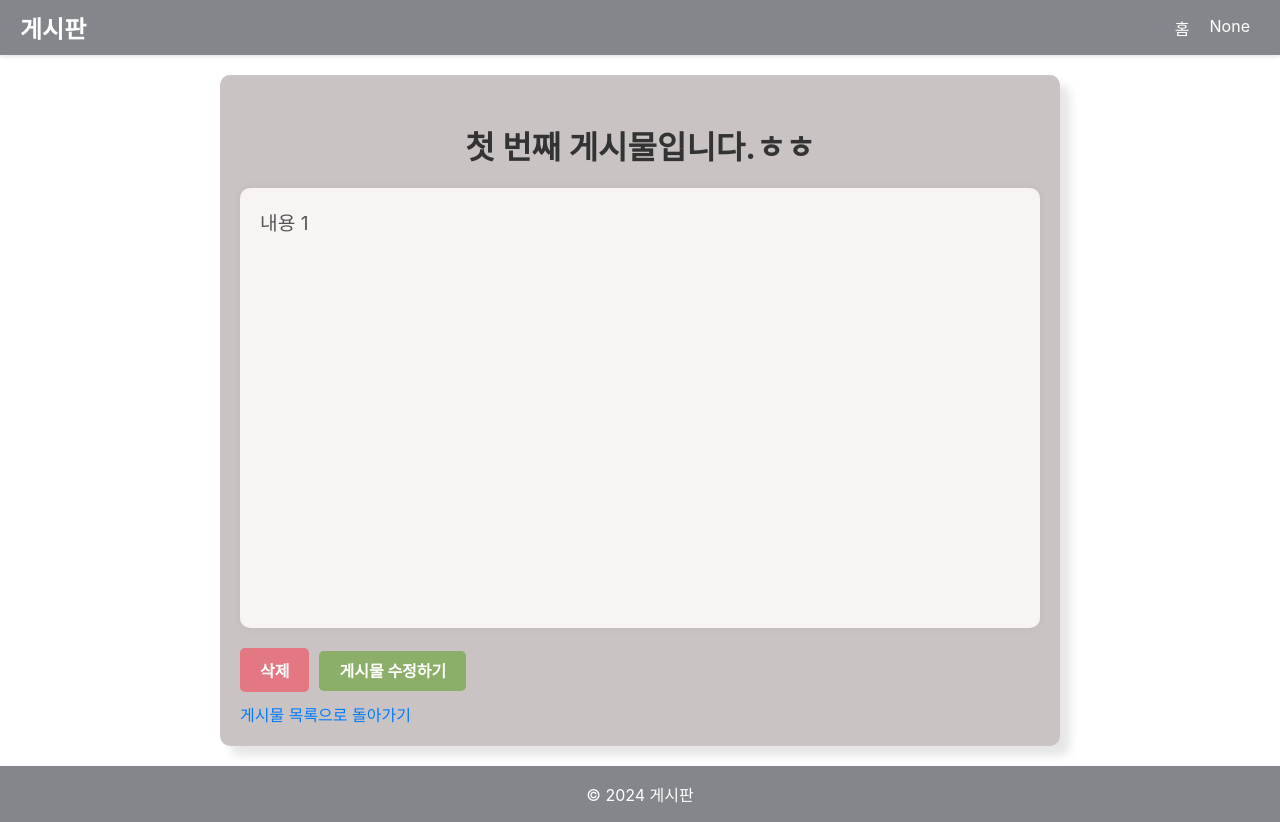
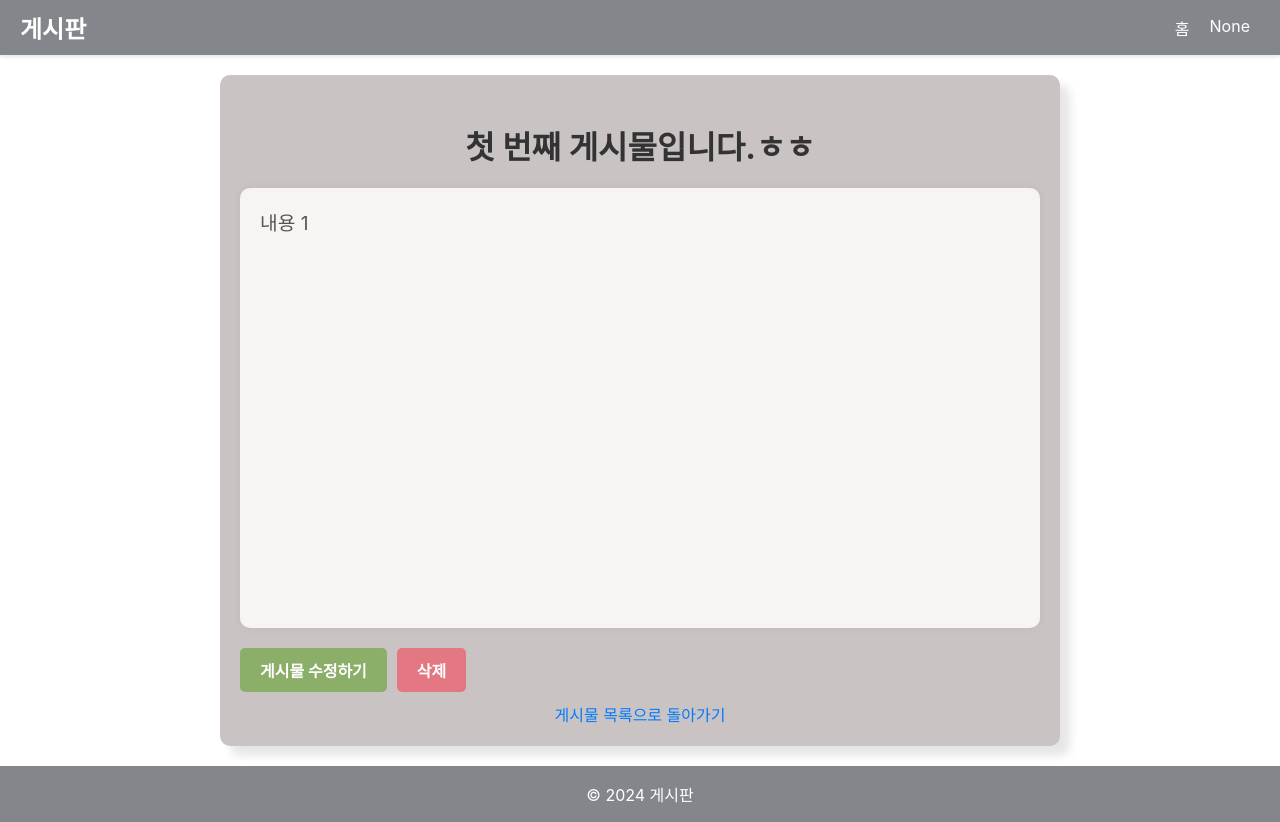
Before and after one commit to yumXD/portfolio-site, a React (Create React App) app: page /post/1 in a window 1280 px wide. Built offline with nearby package versions, Linux system fonts and the light colour scheme.

Commit message:
Refactor: 리스트 상세페이지 버튼 배치 수정

```diff
--- a/src/pages/BoardList.jsx
+++ b/src/pages/BoardList.jsx
@@ -14,7 +14,6 @@ const BoardContainer = styled.div `
 
 const AddPostButton = styled(Link)`
     display: inline-block;
-    margin-bottom: 10px;
     padding: 10px 20px;
     font-size: 1rem;
     font-weight: bold; // 700
@@ -47,7 +46,7 @@ const PostItem = styled.li`
     font-weight: bold;
 
     a {
-        color: #007bff;
+        color: #0b3e75;
         text-decoration: none;
 
         &:hover { // 사용자의 커서(마우스의 포인터)가 요소에 올라가 있을 때 적용
@@ -62,6 +61,12 @@ const NoPostsMessage = styled.p`
     text-align: center;
 `;
 
+const Count = styled.p`
+    display: inline-block;
+    margin: 0 20px;
+    font-size: 1.2rem;
+    color: #666;
+`;
 
 const BoardList = () => {
     const posts = useSelector(state => state.posts); // 단일 리듀서
@@ -69,6 +74,7 @@ const BoardList = () => {
 
     return (
         <BoardContainer>
+            <Count>총 게시글 수: {posts.length}</Count>
             <AddPostButton to="/add">게시물 추가</AddPostButton>
             {
                 posts.length === 0
@@ -78,7 +84,7 @@ const BoardList = () => {
                             {
                                 posts.map(post => (
                                     <PostItem key={post.id}>
-                                        <Link to={`/post/${post.id}`}>{post.title}</Link>
+                                        <Link to={`/post/${post.id}`}>{"✔️ "+post.title}</Link>
                                     </PostItem>
                                 ))
                             }
--- a/src/pages/PostDetail.jsx
+++ b/src/pages/PostDetail.jsx
@@ -37,6 +37,19 @@ const Content = styled.p`
     box-shadow: 0 0 10px rgba(0, 0, 0, 0.05);
 `;
 
+const ButtonContainer = styled.div`
+    display: flex;
+    flex-direction: column;
+    align-items: center; // 요소 중앙
+    gap: 10px;
+`;
+
+const ButtonRow = styled.div`
+    display: flex;
+    justify-content: flex-start; // !
+    width: 100%;
+    gap: 10px;
+`;
 
 const DeleteButton = styled.button`
     padding: 10px 20px;
@@ -47,32 +60,33 @@ const DeleteButton = styled.button`
     border: none;
     border-radius: 5px;
     cursor: pointer;
-    margin-right: 10px;
     &:hover {
         background-color: #ae6169;
     }
 `;
 
 const EditLink = styled(Link)`
+    display: inline-block;
     padding: 10px 20px;
     font-size: 1rem;
+    color: white;
     font-weight: bold;
-    color: white;
     background-color: #8bae69;
     border: none;
     border-radius: 5px;
     text-decoration: none;
+    text-align: center;
     &:hover {
         background-color: #667f4c;
     }
 `;
 
 const BackLink = styled(Link)`
-    display: block;
-    margin-top: 10px;
+    display: inline;
     font-size: 1rem;
     color: #007bff;
     text-decoration: none;
+    text-align: center;
     &:hover {
         text-decoration: underline;
     }
@@ -100,9 +114,13 @@ const PostDetail = () => {
         <DetailContainer>
             <Title>{post.title}</Title>
             <Content>{post.content}</Content>
-            <DeleteButton onClick={handleDelete}>삭제</DeleteButton>
-            <EditLink to={`/edit/${post.id}`}>게시물 수정하기</EditLink>
-            <BackLink to="/">게시물 목록으로 돌아가기</BackLink>
+            <ButtonContainer>
+                <ButtonRow>
+                    <EditLink to={`/edit/${post.id}`}>게시물 수정하기</EditLink>
+                    <DeleteButton onClick={handleDelete}>삭제</DeleteButton>
+                </ButtonRow>
+                <BackLink to="/">게시물 목록으로 돌아가기</BackLink>
+            </ButtonContainer>
         </DetailContainer>
     );
 };
```
